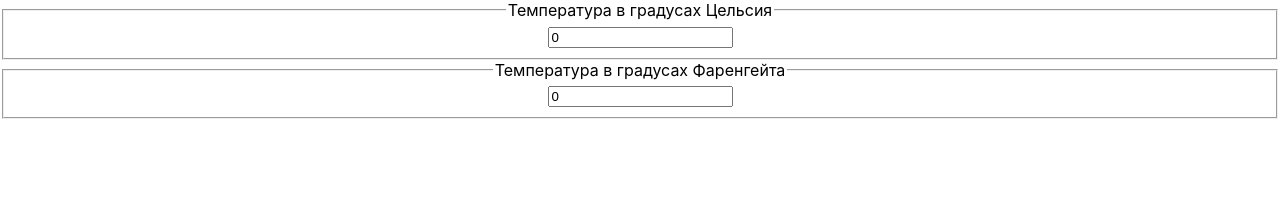
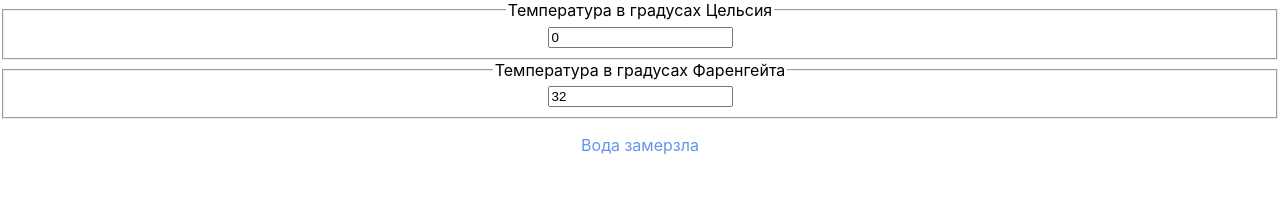
Before and after one commit to aprricod/react_lection7, a React (Create React App) app: page / in a window 1280 px wide. Shown: the top 205 px of the page. Built offline with nearby package versions, Linux system fonts and the light colour scheme.

Commit message:
итоговое решение

```diff
--- a/src/Components/Calcualtor.js
+++ b/src/Components/Calcualtor.js
@@ -1,5 +1,7 @@
 import React, { Component } from "react";
+import { Boiling } from "./Boiling";
 import Temperature from "./Temperature";
+import { CELSIUS, FAHRENHEIT } from "../consts";
 
 export default class Calcualtor extends Component {
   constructor(props) {
@@ -7,6 +9,7 @@ export default class Calcualtor extends Component {
 
     this.state = {
       temperature: 0,
+      scale: "CELSIUS",
     };
   }
 
@@ -16,11 +19,51 @@ export default class Calcualtor extends Component {
     });
   };
 
+  toCelsius = (fahrenheit) => {
+    return ((fahrenheit - 32) * 5) / 9;
+  };
+
+  toFahrenheit = (celsius) => {
+    return (celsius * 9) / 5 + 32;
+  };
+
+  tryConvert = (temperature, convert) => {
+    const input = parseFloat(temperature);
+    if (Number.isNaN(input)) {
+      return "";
+    }
+    const output = convert(input);
+    const rounded = Math.round(output * 1000) / 1000;
+    return rounded.toString();
+  };
+
   render() {
+    const { temperature, scale } = this.state;
+    const celsius =
+      scale === FAHRENHEIT
+        ? this.tryConvert(temperature, this.toCelsius)
+        : temperature;
+    const fahrenheit =
+      scale === CELSIUS
+        ? this.tryConvert(temperature, this.toFahrenheit)
+        : temperature;
     return (
       <React.Fragment>
-        <Temperature scale="CELSIUS" />
-        <Temperature scale="FAHRENHEIT" />
+        <Temperature
+          scale={CELSIUS}
+          temperature={celsius}
+          onTemperatureChange={(temperature) => {
+            this.setState({ scale: CELSIUS, temperature });
+          }}
+        />
+        <Temperature
+          scale={FAHRENHEIT}
+          temperature={fahrenheit}
+          onTemperatureChange={(temperature) => {
+            this.setState({ scale: FAHRENHEIT, temperature });
+          }}
+        />
+        <Boiling celsius={celsius} />
       </React.Fragment>
     );
   }
--- a/src/Components/Temperature.js
+++ b/src/Components/Temperature.js
@@ -2,23 +2,12 @@ import React, { Component } from "react";
 import { SCALE_NAMES } from "../consts";
 
 export default class Temperature extends Component {
-  constructor(props) {
-    super(props);
-
-    this.state = {
-      temperature: 0,
-    };
-  }
-
   handleChange = (e) => {
-    this.setState({
-      temperature: e.target.value,
-    });
+    this.props.onTemperatureChange(e.target.value);
   };
 
   render() {
-    const { temperature } = this.state;
-    const { scale } = this.props;
+    const { temperature, scale } = this.props;
     return (
       <fieldset>
         <legend>Температура в градусах {SCALE_NAMES[scale]}</legend>
--- a/src/consts.js
+++ b/src/consts.js
@@ -2,3 +2,7 @@ export const SCALE_NAMES = {
   CELSIUS: "Цельсия",
   FAHRENHEIT: "Фаренгейта",
 };
+
+export const CELSIUS = "CELSIUS";
+
+export const FAHRENHEIT = "FAHRENHEIT";
```
